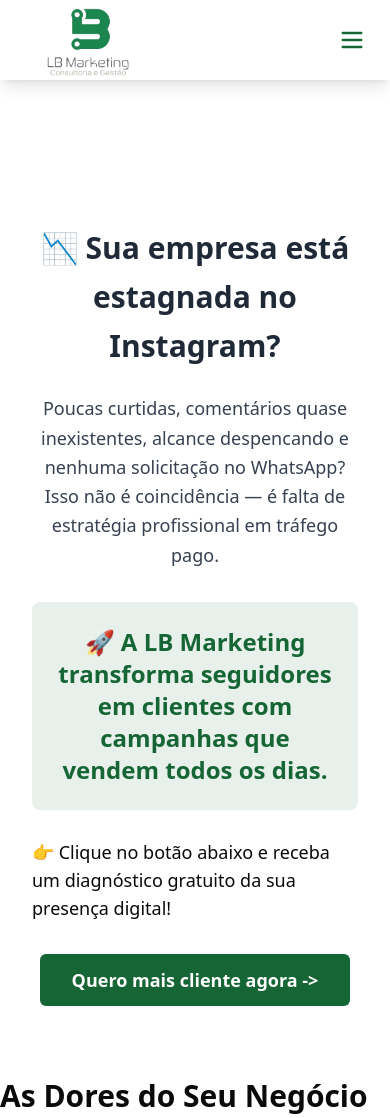
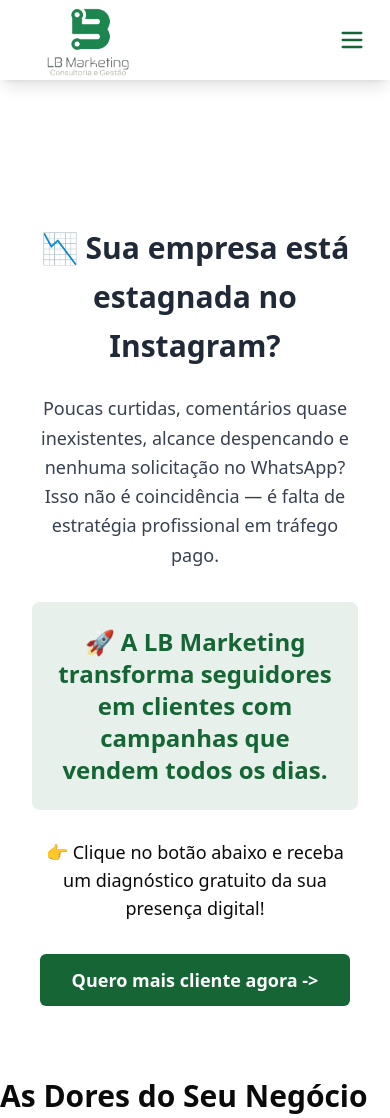
Before and after one commit to hpbeta/lb-marketing, a React (Vite) app: page / in a window 390 px wide. Shown: the top 1118 px of the page. Built offline with nearby package versions, Linux system fonts and the light colour scheme.

Commit message:
Adicionando responsivo no Hero

```diff
--- a/src/pages/hero/index.jsx
+++ b/src/pages/hero/index.jsx
@@ -8,7 +8,7 @@
         Poucas curtidas, comentários quase inexistentes, alcance despencando e nenhuma solicitação no WhatsApp? Isso não é coincidência — é falta de estratégia profissional em tráfego pago.
       </p>
       <p className="font-bold text-2xl text-center  bg-[#e7f0eb] text-green-800 rounded-lg p-6">🚀 A LB Marketing transforma seguidores em clientes com campanhas que vendem todos os dias.</p>
-    <p className="font-medium mt-7 text-lg">👉 Clique no botão abaixo e receba um diagnóstico gratuito da sua presença digital!</p>
+    <p className="font-medium mt-7 text-lg text-center">👉 Clique no botão abaixo e receba um diagnóstico gratuito da sua presença digital!</p>
 
      <a
           href="#orcamento"
```
